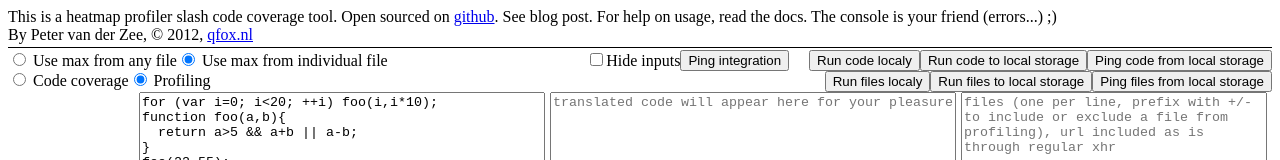
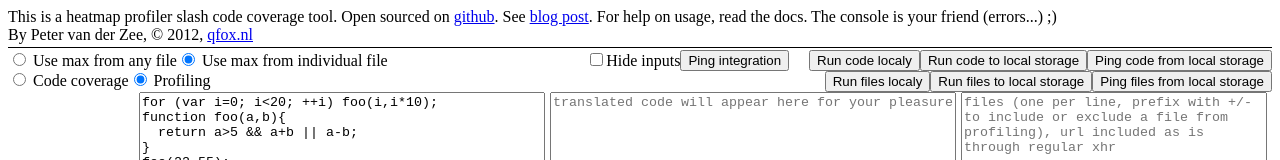
Before and after one commit to pvdz/heatfiler, a plain HTML site: page src/index.html in a window 1280 px wide. Shown: the top 160 px of the page. Drawn offline with Linux system fonts and the light colour scheme; a script that the page names is missing.

Commit message:
Update src/index.html

```diff
--- a/src/index.html
+++ b/src/index.html
@@ -29,7 +29,7 @@
     </style>
   </head>
   <body>
-    <div>This is a heatmap profiler slash code coverage tool. Open sourced on <a href="http://github.com/heatfiler/">github</a>. See blog post. For help on usage, read the docs. The console is your friend (errors...) ;)</div>
+    <div>This is a heatmap profiler slash code coverage tool. Open sourced on <a href="http://github.com/heatfiler/">github</a>. See <a href="http://qfox.nl/weblog/268" target="_blank">blog post</a>. For help on usage, read the docs. The console is your friend (errors...) ;)</div>
     <div style="border-bottom: 1px solid black; padding-bottom: 3px; margin-bottom: 2px;">By Peter van der Zee, &copy; 2012, <a href="http://qfox.nl/">qfox.nl</a></div>
     <div style="overflow:auto; float:right;">
       <button id="ping-code-storage" style="float:right;">Ping code from local storage</button>
```
